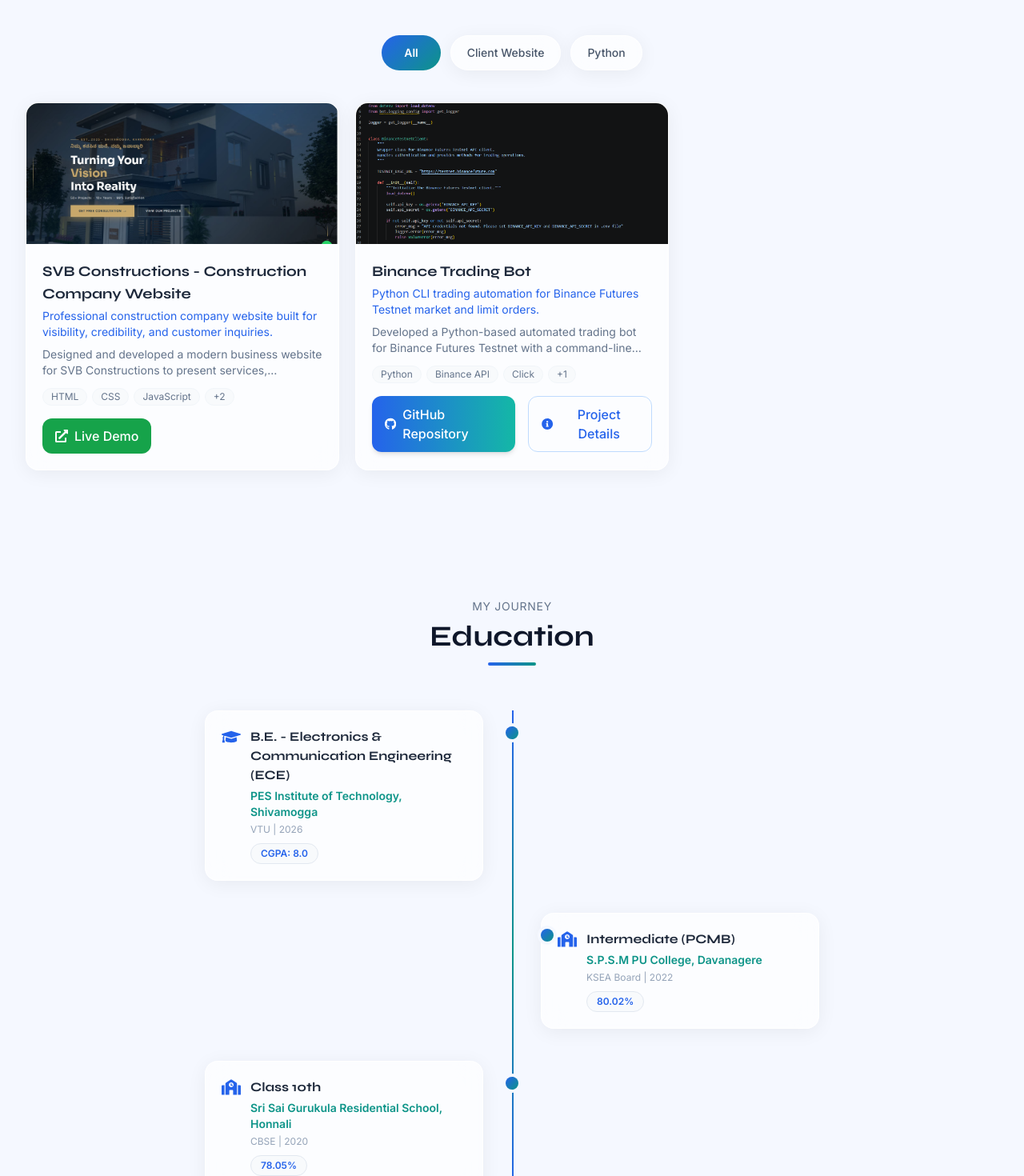
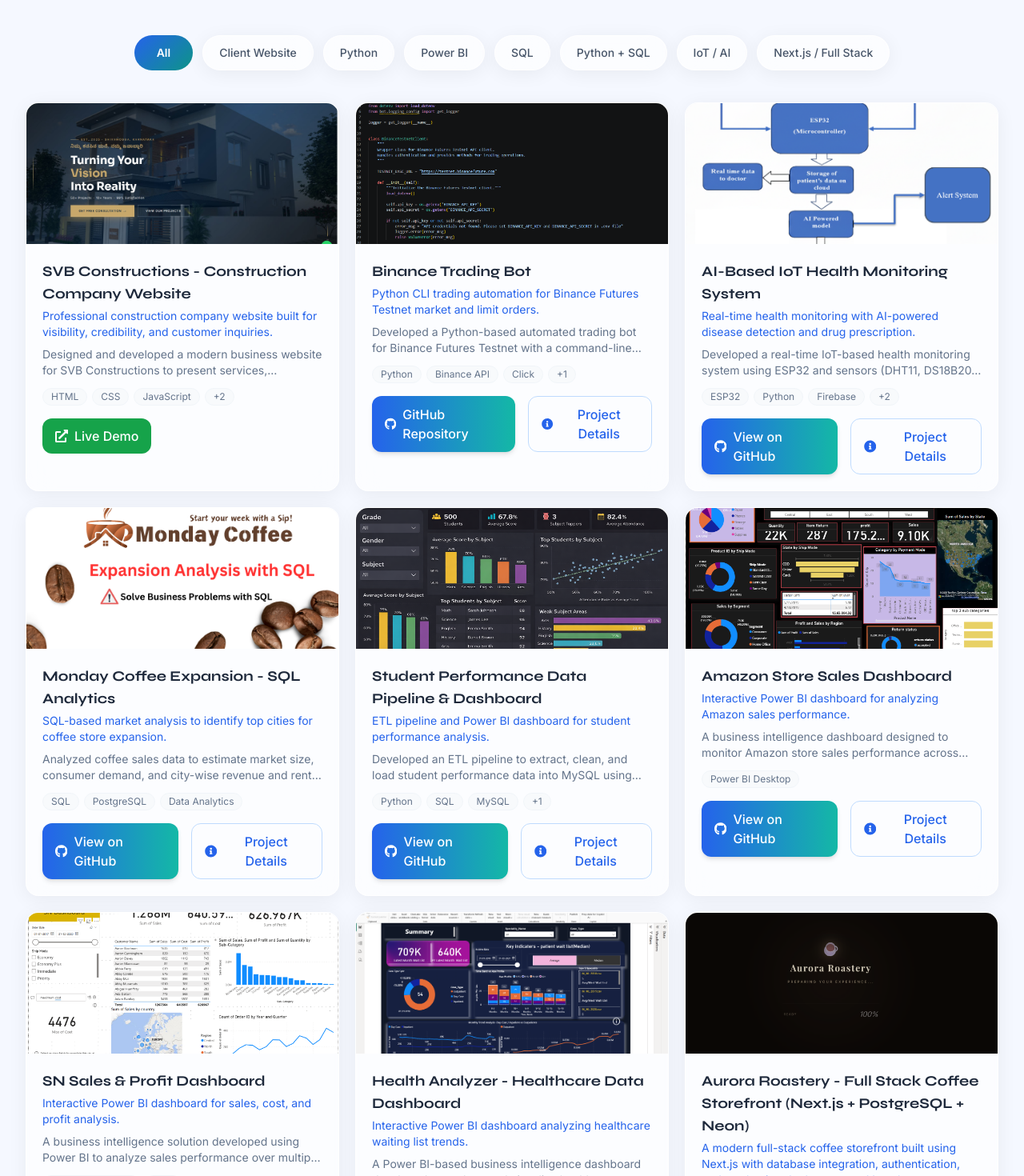
Before and after one commit to GaganAJ-45/gaganaj-portfolio-v2, a React (Vite) app in the folder frontend/: page / in a window 1280 px wide. Shown: the part 5420-6890 px from the top of the page at 80% size. Built offline with nearby package versions, Linux system fonts and the light colour scheme; the HTML template or start-up script is replaced by a standard one.

Commit message:
Restore previously removed portfolio projects

```diff
--- a/frontend/src/data/projects.js
+++ b/frontend/src/data/projects.js
@@ -61,6 +61,121 @@
     github: 'https://github.com/GaganAJ-45/Binance-Trading-Bot',
     githubLabel: 'GitHub Repository',
   },
+  {
+    id: 3,
+    title: 'AI-Based IoT Health Monitoring System',
+    category: 'IoT / AI',
+    subtitle: 'Real-time health monitoring with AI-powered disease detection and drug prescription.',
+    description: 'Developed a real-time IoT-based health monitoring system using ESP32 and sensors (DHT11, DS18B20, MAX30102, AD8232) to track ECG, SpO2, heart rate, temperature, and humidity, with data transmitted to Firebase. Integrated an AI model for disease detection and drug prescription, with a web app enabling real-time alerts and secure patient-doctor communication.',
+    images: [
+  `${import.meta.env.BASE_URL}assets/iot_architecture.png`,
+  `${import.meta.env.BASE_URL}assets/iot_login.png`,
+  `${import.meta.env.BASE_URL}assets/iot_dashboard.png`,
+],
+    tech: ['ESP32', 'Python', 'Firebase', 'AI/ML', 'IoT'],
+    github: 'https://github.com/GaganAJ-45/AI-Based-IoT-Health-Monitoring-System',
+  },
+  {
+    id: 4,
+    title: 'Monday Coffee Expansion - SQL Analytics',
+    category: 'SQL',
+    subtitle: 'SQL-based market analysis to identify top cities for coffee store expansion.',
+    description: 'Analyzed coffee sales data to estimate market size, consumer demand, and city-wise revenue and rent feasibility. Performed insights for top-selling products, monthly sales growth, and market potential using data analytics techniques. Identified top 3 cities for new store expansion based on analytics.',
+    images: [
+  `${import.meta.env.BASE_URL}assets/coffee_image.png`,
+],
+    tech: ['SQL', 'PostgreSQL', 'Data Analytics'],
+    github: 'https://github.com/GaganAJ-45/Monday-coffee-expansion-project',
+  },
+  {
+    id: 5,
+    title: 'Student Performance Data Pipeline & Dashboard',
+    category: 'Python + SQL',
+    subtitle: 'ETL pipeline and Power BI dashboard for student performance analysis.',
+    description: 'Developed an ETL pipeline to extract, clean, and load student performance data into MySQL using Python. Wrote SQL queries to generate insights on subject toppers, averages, and attendance vs scores. Built a Power BI dashboard to visualize student performance trends and weak subject areas.',
+    images: [`${import.meta.env.BASE_URL}assets/student_analysis.png`,],
+    tech: ['Python', 'SQL', 'MySQL', 'Power BI'],
+    github: 'https://github.com/GaganAJ-45/Student-Performance-Data-Pipeline-Dashboard',
+  },
+  {
+    id: 6,
+    title: 'Amazon Store Sales Dashboard',
+    category: 'Power BI',
+    subtitle: 'Interactive Power BI dashboard for analyzing Amazon sales performance.',
+    description: 'A business intelligence dashboard designed to monitor Amazon store sales performance across regions and states. Tracks key KPIs such as sales, profit, returns, and quantity sold in real time.',
+    features: [
+      'KPI cards for Sales, Profit, Quantity, and Returns',
+      'Region & state-wise sales analysis with map visualization',
+      'Category, sub-category, and segment-based performance analysis',
+      'Interactive slicers, filters, and drill-down views',
+    ],
+    images: [
+  `${import.meta.env.BASE_URL}assets/amazon_PBI_project.png`,
+],
+    tech: ['Power BI Desktop'],
+    github: 'https://github.com/GaganAJ-45/Amazon-Store-Sales-Dashboard',
+  },
+  {
+    id: 7,
+    title: 'SN Sales & Profit Dashboard',
+    category: 'Power BI',
+    subtitle: 'Interactive Power BI dashboard for sales, cost, and profit analysis.',
+    description: 'A business intelligence solution developed using Power BI to analyze sales performance over multiple years. Provides a comprehensive overview of key metrics such as total sales, total cost, profit, and order trends.',
+    features: [
+      'KPI cards for Sales, Cost, and Profit',
+      'Customer-wise sales, cost, and profit analysis',
+      'Sub-category performance comparison using bar charts',
+      'Country-wise sales distribution with map visualization',
+    ],
+   images: [`${import.meta.env.BASE_URL}assets/SN_Dashboard.png`,],
+    tech: ['Power BI Desktop', 'SQL'],
+    github: 'https://github.com/GaganAJ-45/SN-Sales-and-profit-Dashboard',
+  },
+  {
+    id: 8,
+    title: 'Health Analyzer - Healthcare Data Dashboard',
+    category: 'Power BI',
+    subtitle: 'Interactive Power BI dashboard analyzing healthcare waiting list trends.',
+    description: 'A Power BI-based business intelligence dashboard developed to analyze and visualize healthcare waiting list data across multiple years. Provides insights into patient waiting times, specialty-wise distribution, age profiles, and historical trends.',
+    features: [
+      'Custom DAX measures for average, median, and dynamic waiting time analysis',
+      'Interactive slicers and filters for year, specialty, and patient categories',
+      'Multiple chart types including bar charts, line charts, tables, and KPI cards',
+    ],
+    images: [
+  `${import.meta.env.BASE_URL}assets/Health_Analyzer_1.png`,
+  `${import.meta.env.BASE_URL}assets/Health_Analyzer_2.png`,
+  `${import.meta.env.BASE_URL}assets/Health_Analyzer_3.png`,
+],
+    tech: ['Power BI Desktop'],
+    github: 'https://github.com/GaganAJ-45/Health_Analyzer_PBI_Project',
+  },
+  {
+    id: 9,
+    title: 'Aurora Roastery - Full Stack Coffee Storefront (Next.js + PostgreSQL + Neon)',
+    category: 'Next.js / Full Stack',
+    subtitle: 'A modern full-stack coffee storefront built using Next.js with database integration, authentication, and production deployment on Vercel.',
+    description: "Aurora Roastery is a full-stack e-commerce-style web application designed to simulate a modern coffee storefront. The application leverages server-side rendering and dynamic routing using Next.js, integrates a PostgreSQL database for persistent data storage, and is deployed on Vercel for scalable cloud hosting. The platform demonstrates real-world features such as product listing, authentication, and database interaction, making it production-ready. The hero section of Aurora Roastery features a cinematic, animated landing experience designed to enhance user engagement.",
+    features: [
+      'Live Demo: https://aurora-roastery.vercel.app/',
+      'Frontend: Next.js (App Router), React, Tailwind CSS',
+      'Backend: Next.js Server Actions / API Routes',
+      'Database: PostgreSQL (Neon / Aurora style architecture)',
+      'ORM: Prisma',
+      'Authentication: NextAuth',
+      'Deployment: Vercel',
+      'Version Control: Git + GitHub',
+    ],
+    images: [
+      `${import.meta.env.BASE_URL}assets/aurora1.png`,
+      `${import.meta.env.BASE_URL}assets/aurora2.png`,
+      `${import.meta.env.BASE_URL}assets/aurora3.png`,
+      `${import.meta.env.BASE_URL}assets/aurora4.png`,
+    ],
+    tech: ['Next.js', 'React', 'Tailwind CSS', 'PostgreSQL', 'Prisma', 'NextAuth', 'Vercel', 'GitHub'],
+    liveDemo: 'https://aurora-roastery.vercel.app/',
+    github: 'https://github.com/GaganAJ-45/aurora-roastery',
+  },
 ];
 
-export const categories = ['All', 'Client Website', 'Python'];
+export const categories = ['All', 'Client Website', 'Python', 'Power BI', 'SQL', 'Python + SQL', 'IoT / AI', 'Next.js / Full Stack'];
```
Also changed, not shown: 3 other files (tests, documents, lock files or other folders).
